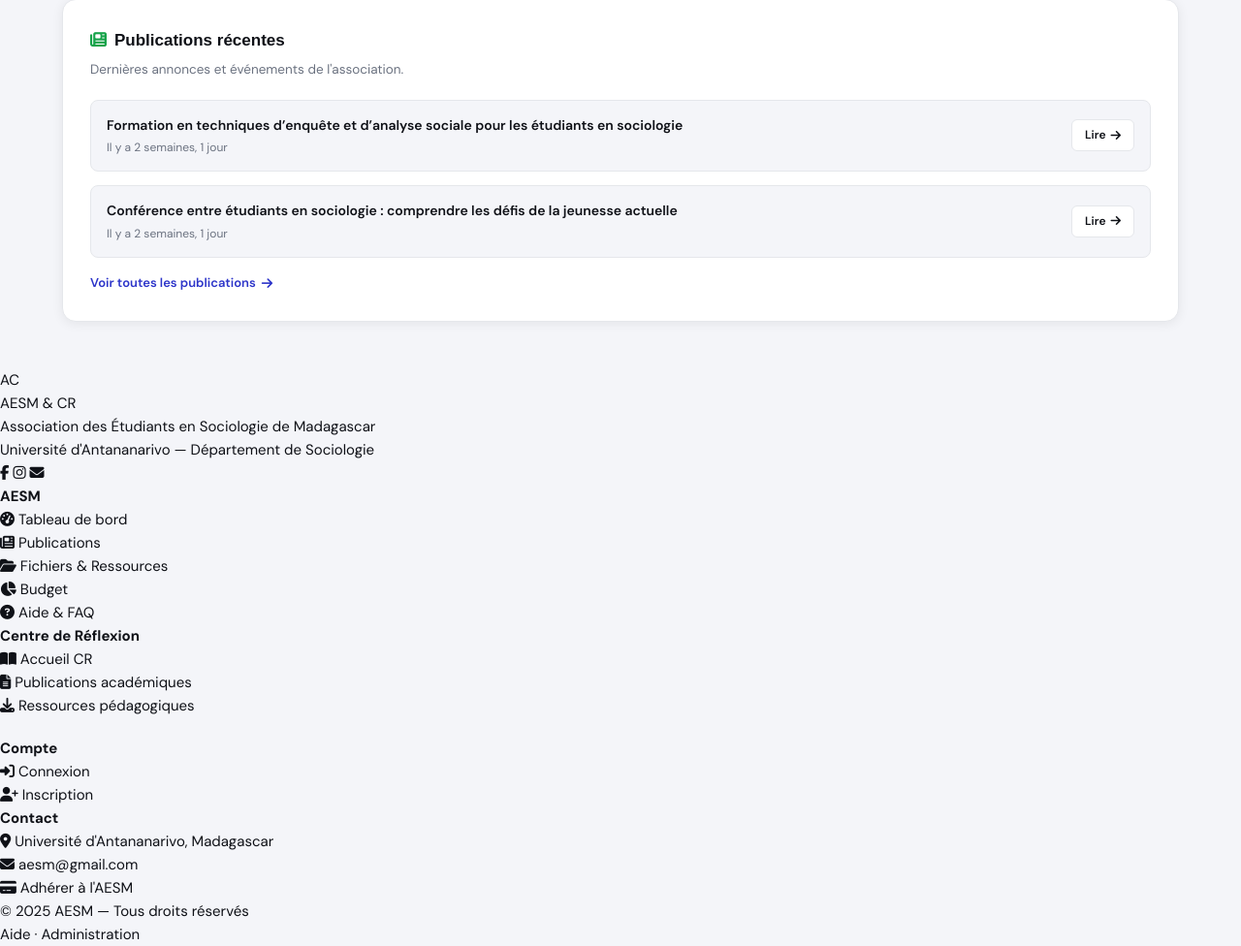
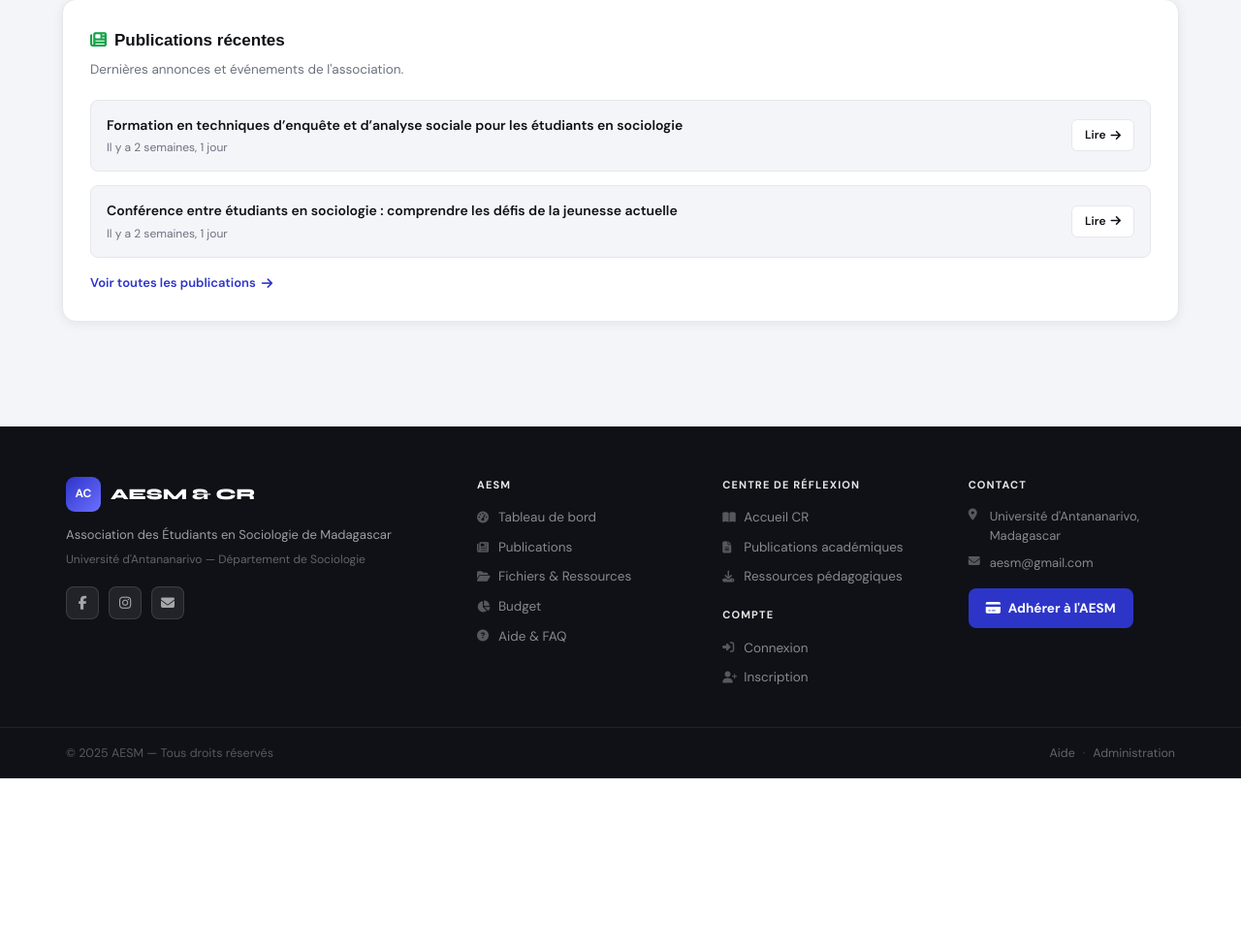
Before and after one commit to Nandrianina-Building/aesm-project, a Django app: page /aesm/dashboard_aesm/ in a window 1280 px wide. Shown: the part 623-1599 px from the top of the page at 97% size. After the commit the page ends 1426 px from the top, so only its background shows below. Run offline with Django 5.2, Linux system fonts and the light colour scheme; data comes from the database, SQL or seed files in the repository.

Commit message:
Update dashboard_aesm.css

```diff
--- a/aesm/static/css/dashboard_aesm.css
+++ b/aesm/static/css/dashboard_aesm.css
@@ -34,7 +34,154 @@ body {
   line-height: 1.6;
   min-height: 100vh;
 }
+.aesm-footer {
+  background: #0f1117;
+  color: rgba(255,255,255,0.65);
+  font-family: 'DM Sans', sans-serif;
+  margin-top: 60px;
+}
+.aesm-footer-inner {
+  max-width: 1200px;
+  margin: 0 auto;
+  padding: 52px 28px 40px;
+  display: grid;
+  grid-template-columns: 1.8fr 1fr 1fr 1fr;
+  gap: 40px;
+}
 
+/* Brand */
+.aesm-footer-logo {
+  display: flex; align-items: center; gap: 10px;
+  margin-bottom: 14px;
+}
+.aesm-footer-logo-icon {
+  width: 36px; height: 36px;
+  background: linear-gradient(135deg, #2d35c9, #6c6fff);
+  color: white; border-radius: 9px;
+  display: flex; align-items: center; justify-content: center;
+  font-size: 12px; font-weight: 700; flex-shrink: 0;
+}
+.aesm-footer-logo-name {
+  font-family: 'Syne', sans-serif;
+  font-size: 16px; font-weight: 800; color: white;
+}
+.aesm-footer-tagline {
+  font-size: 13px; line-height: 1.6;
+  color: rgba(255,255,255,0.60); margin-bottom: 5px;
+}
+.aesm-footer-sub {
+  font-size: 12px; color: rgba(255,255,255,0.35);
+  margin-bottom: 18px;
+}
+.aesm-footer-socials { display: flex; gap: 10px; }
+.aesm-social-btn {
+  width: 34px; height: 34px;
+  background: rgba(255,255,255,0.08);
+  border: 1px solid rgba(255,255,255,0.12);
+  border-radius: 8px;
+  display: flex; align-items: center; justify-content: center;
+  font-size: 14px; color: rgba(255,255,255,0.60);
+  text-decoration: none; transition: all 0.18s;
+}
+.aesm-social-btn:hover {
+  background: #2d35c9; border-color: #2d35c9;
+  color: white; transform: translateY(-2px);
+}
+
+/* Colonnes */
+.aesm-footer-col-title {
+  font-size: 11px; font-weight: 700;
+  text-transform: uppercase; letter-spacing: 0.10em;
+  color: rgba(255,255,255,0.90);
+  margin-bottom: 14px;
+}
+.aesm-footer-links {
+  list-style: none;
+  display: flex; flex-direction: column; gap: 9px;
+  padding: 0; margin: 0;
+}
+.aesm-footer-links li { display: flex; align-items: flex-start; gap: 8px; }
+.aesm-footer-links li a {
+  display: flex; align-items: center; gap: 8px;
+  font-size: 13.5px; color: rgba(255,255,255,0.50);
+  text-decoration: none; transition: color 0.18s;
+}
+.aesm-footer-links li a:hover { color: white; }
+.aesm-footer-links li a i,
+.aesm-footer-links li > i {
+  font-size: 12px; width: 14px;
+  color: rgba(255,255,255,0.30); flex-shrink: 0;
+}
+.aesm-footer-links li a:hover i { color: #6c6fff; }
+.aesm-footer-contact li span {
+  font-size: 13px; color: rgba(255,255,255,0.50); line-height: 1.5;
+}
+.aesm-footer-contact li i { margin-top: 2px; }
+
+/* Badge connecté */
+.aesm-footer-badge {
+  display: inline-flex; align-items: center; gap: 7px;
+  padding: 7px 13px; margin-top: 16px; border-radius: 8px;
+  font-size: 12.5px; font-weight: 500;
+  background: rgba(22,163,74,0.15); color: #4ade80;
+  border: 1px solid rgba(22,163,74,0.25);
+}
+.aesm-footer-badge strong { color: white; }
+
+/* CTA */
+.aesm-footer-cta {
+  display: inline-flex; align-items: center; gap: 8px;
+  padding: 10px 18px; margin-top: 16px; border-radius: 8px;
+  background: #2d35c9; color: white;
+  font-size: 13.5px; font-weight: 700;
+  text-decoration: none; transition: all 0.18s;
+}
+.aesm-footer-cta:hover {
+  background: #3d48e5; transform: translateY(-1px);
+  box-shadow: 0 4px 14px rgba(45,53,201,0.40);
+}
+
+/* Bottom bar */
+.aesm-footer-bottom {
+  border-top: 1px solid rgba(255,255,255,0.08);
+}
+.aesm-footer-bottom-inner {
+  max-width: 1200px; margin: 0 auto;
+  padding: 16px 28px;
+  display: flex; align-items: center; justify-content: space-between;
+  flex-wrap: wrap; gap: 10px;
+  font-size: 12.5px; color: rgba(255,255,255,0.30);
+}
+.aesm-footer-bottom-links {
+  display: flex; align-items: center; gap: 8px;
+}
+.aesm-footer-bottom-links a {
+  color: rgba(255,255,255,0.35); text-decoration: none; transition: color 0.15s;
+}
+.aesm-footer-bottom-links a:hover { color: rgba(255,255,255,0.80); }
+.aesm-sep { color: rgba(255,255,255,0.20); }
+
+/* Responsive */
+@media (max-width: 960px) {
+  .aesm-footer-inner {
+    grid-template-columns: 1fr 1fr;
+    gap: 32px;
+  }
+  .aesm-footer-brand { grid-column: 1 / -1; }
+}
+@media (max-width: 600px) {
+  .aesm-footer-inner {
+    grid-template-columns: 1fr;
+    padding: 36px 20px 28px;
+    gap: 28px;
+  }
+  .aesm-footer-brand { grid-column: auto; }
+  .aesm-footer-bottom-inner {
+    flex-direction: column;
+    text-align: center;
+    padding: 14px 20px;
+  }
+}
 a {
   text-decoration: none;
   color: inherit;
```
